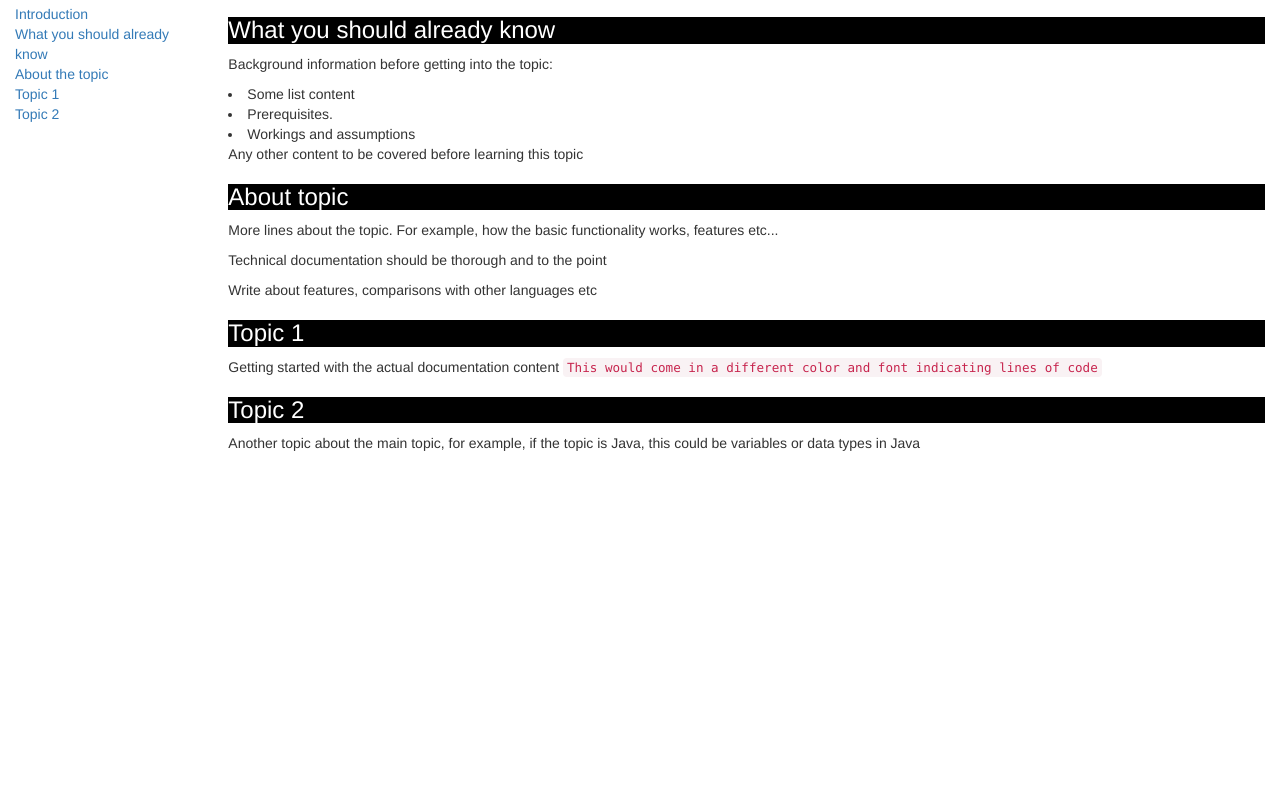
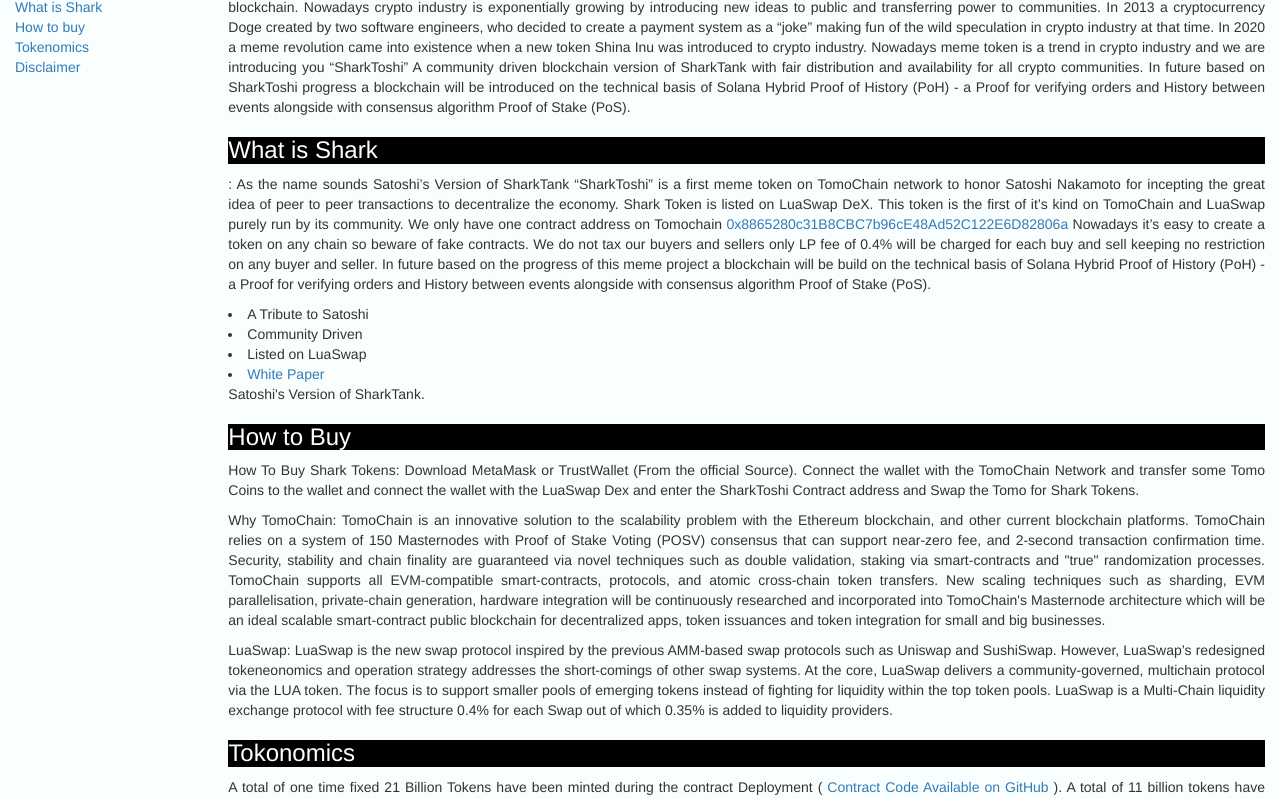
Before and after one commit to SharkChainorg/sharkchain.org, a plain HTML site: page index.html in a window 1280 px wide. Shown: the part 79-878 px from the top of the page. Before the commit the page ends 800 px from the top, so only its background shows below. Drawn offline with nearby package versions, Linux system fonts and the light colour scheme.

Commit message:
Update index.html

```diff
--- a/index.html
+++ b/index.html
@@ -1,31 +1,36 @@
 <html>
-<!--This example uses the default bootstrap stylesheet-->
- <meta name="viewport" content="width=device-width, initial-scale=1.0">
+<meta name="viewport" content="width=device-width, initial-scale=1.0">
+<head>
+<body style="background-color:#F9FFFF;">
+<title> SharkToshi </title>
+<link href="images/SharkLogo.png" rel="shortcut icon" type="image/x-icon">
+ <link href="images/SharkLogo.png" rel="apple-touch-icon">
+</head>
  <link rel="stylesheet" href="https://maxcdn.bootstrapcdn.com/bootstrap/3.3.7/css/bootstrap.min.css"
           integrity="sha384-BVYiiSIFeK1dGmJRAkycuHAHRg32OmUcww7on3RYdg4Va+PmSTsz/K68vbdEjh4u" crossorigin="anonymous">
-<!--provides a full-width container that can expand or collapse based on the size of viewport-->
+
 <div class="container-fluid">
     <div class="row">
         <div class="col-md-2 col-sm-12 col-xs-12">
             <nav id="navbar">
-                <h3>Technical Documentation</h3>
-                <!--content stacking for smaller screens-->
+                <h3>SharkToshi</h3>
+
                 <ul class="nav nav-pills nav-stacked">
-                 <!--internal linking to the respective sections-->
+
                     <a class="nav-link" href="#Introduction" rel="internal">
                         <li>Introduction</li>
                     </a>
-                    <a class="nav-link" href="#What_you_should_already_know" rel="internal">
-                        <li>What you should already know</li>
+                    <a class="nav-link" href="#What_is_Shark" rel="internal">
+                        <li>What is Shark</li>
                     </a>
-                    <a class="nav-link" href="#About_Topic" rel="internal">
-                        <li>About the topic</li>
+                    <a class="nav-link" href="#How_to_buy" rel="internal">
+                        <li>How to buy</li>
                     </a>
-                    <a class="nav-link" href="#Topic_1" rel="internal">
-                        <li>Topic 1</li>
+                    <a class="nav-link" href="#Tokenomics" rel="internal">
+                        <li>Tokenomics</li>
                     </a>
-                    <a class="nav-link" href="#Topic_2" rel="internal">
-                        <li>Topic 2</li>
+                    <a class="nav-link" href="#Disclaimer" rel="internal">
+                        <li>Disclaimer</li>
                     </a>
                  </ul>
             </nav>
@@ -33,51 +38,54 @@
         <div class="col-md-10 col-sm-12 col-xs-12">
             <main id="main-doc">
                 <section class="main-section" id="Introduction" >
-                 <!--basic styling for the headings, better practice to do the same in a css file as the styling is same for all headers-->
+
                     <h3 style = "background: black; color: white">Introduction</h3>
                     <article>
-                    <p>Some content about the main topic, for example Java documentation introduction about the language
+                    <p align = "justify">This Project presents a new meme token SharkToshi “Satoshi’s Version of SharkTank” A very simple idea how would Satoshi Nakamoto raise funds to develop a robust blockchain. Nowadays crypto industry is exponentially growing by introducing new ideas to public and transferring power to communities. In 2013 a cryptocurrency Doge created by two software engineers, who decided to create a payment system as a “joke” making fun of the wild speculation in crypto industry at that time. In 2020 a meme revolution came into existence when a new token Shina Inu was introduced to crypto industry. Nowadays meme token is a trend in crypto industry and we are introducing you “SharkToshi” A community driven blockchain version of SharkTank with fair distribution and availability for all crypto communities. In future based on SharkToshi progress a blockchain will be introduced on the technical basis of Solana Hybrid Proof of History (PoH) - a Proof for verifying orders and History between events alongside with consensus algorithm Proof of Stake (PoS).
                         </article>
                 </section>
-                <section class="main-section" id="What_you_should_already_know">
-                    <h3 style = "background: black; color: white">What you should already know</h3>
+                <section class="main-section" id="What_is_Shark">
+                    <h3 style = "background: black; color: white">What is Shark</h3>
                     <article>
-                        <p>Background information before getting into the topic:</p>
-<!--creating list using html-->
-                        <li>Some list content</li>
-                        <li>Prerequisites.</li>
-                        <li>Workings and assumptions</li>
-                        <p>Any other content to be covered before learning this topic</p>
+                        <p align = "justify">: As the name sounds Satoshi’s Version of SharkTank “SharkToshi” is a first meme token on TomoChain network to honor Satoshi Nakamoto for incepting the great idea of peer to peer transactions to decentralize the economy. Shark Token is listed on LuaSwap DeX. This token is the first of it’s kind on TomoChain and LuaSwap purely run by its community. We only have one contract address on Tomochain <a href="https://tomoscan.io/token/0x8865280c31B8CBC7b96cE48Ad52C122E6D82806a">0x8865280c31B8CBC7b96cE48Ad52C122E6D82806a</a> Nowadays it’s easy to create a token on any chain so beware of fake contracts. We do not tax our buyers and sellers only LP fee of 0.4% will be charged for each buy and sell keeping no restriction on any buyer and seller. In future based on the progress of this meme project a blockchain will be build on the technical basis of Solana Hybrid Proof of History (PoH) - a Proof for verifying orders and History between events alongside with consensus algorithm Proof of Stake (PoS).</p>
+
+                        <li>A Tribute to Satoshi</li>
+                        <li>Community Driven</li>
+                        <li>Listed on LuaSwap</li>
+						<li> <a href="https://github.com/SharkChain/SharkChain/blob/main/SharkToshi%20White%20Paper.pdf">White Paper</a></li>
+                        <p>Satoshi's Version of SharkTank.</p>
                         </artice>
                 </section>
-                <section class="main-section" id="About_Topic">
-                    <h3 style = "background: black; color: white">About topic</h3>
+                <section class="main-section" id="How_to_buy">
+                    <h3 style = "background: black; color: white">How to Buy</h3>
                     <article>
-                        <p>More lines about the topic. For example, how the basic functionality works, features etc...</p>
-                        <p>
-                        Technical documentation should be thorough and to the point
+                        <p align = "justify">How To Buy Shark Tokens: Download MetaMask or TrustWallet (From the official Source). Connect the wallet with the TomoChain Network and transfer some Tomo Coins to the wallet and connect the wallet with the LuaSwap Dex and enter the SharkToshi Contract address and Swap the Tomo for Shark Tokens. </p>
+                        <p align ="justify">Why TomoChain: TomoChain is an innovative solution to the scalability problem with the Ethereum blockchain, and other current blockchain platforms. TomoChain relies on a system of 150 Masternodes with Proof of Stake Voting (POSV) consensus that can support near-zero fee, and 2-second transaction confirmation time. Security, stability and chain finality are guaranteed via novel techniques such as double validation, staking via smart-contracts and "true" randomization processes. TomoChain supports all EVM-compatible smart-contracts, protocols, and atomic cross-chain token transfers. New scaling techniques such as sharding, EVM parallelisation, private-chain generation, hardware integration will be continuously researched and incorporated into TomoChain's Masternode architecture which will be an ideal scalable smart-contract public blockchain for decentralized apps, token issuances and token integration for small and big businesses.
                         </p>
-                        <p>
-                        Write about features, comparisons with other languages etc
+                        <p align = "justify">
+                        LuaSwap: LuaSwap is the new swap protocol inspired by the previous AMM-based swap protocols such as Uniswap and SushiSwap. However, LuaSwap’s redesigned tokeneonomics and operation strategy addresses the short-comings of other swap systems. At the core, LuaSwap delivers a community-governed, multichain protocol via the LUA token. The focus is to support smaller pools of emerging tokens instead of fighting for liquidity within the top token pools. LuaSwap is a Multi-Chain liquidity exchange protocol with fee structure 0.4% for each Swap out of which 0.35% is added to liquidity providers.
                         </p>
                     </article>
                 </section>
-                <section class="main-section" id="Topic_1">
-                    <h3 style = "background: black; color: white">Topic 1</h3>
-                    <article>
-                        Getting started with the actual documentation content
-                        <code>This would come in a different color and font indicating lines of code
-                        </code>
+                <section class="main-section" id="Tokonomics">
+                    <h3 style = "background: black; color: white">Tokonomics</h3>
+                    <article Align ="justify">
+                       A total of one time fixed  21 Billion Tokens have been minted during the contract Deployment ( <a href="https://github.com/SharkChain/SharkChain">Contract Code Available on GitHub</a> ). A total of 11 billion tokens have been burned, 9 billion locked in LuaSwap Liquidity Pool and 1 Billion tokens have been kept for Airdrop,Marketing,Advertising etc. Initially the tokens were Airdropped to Tomo and Lua  holders with some restrictions and now the tokens will be airdropped via CoinMarketCap Company after the listing of Sharktoshi token on CMC.
+
                     </article>
                 </section>
-                <section class="main-section" id="Topic_2">
-                    <h3 style = "background: black; color: white">Topic 2</h3>
-                    <p>
-Another topic about the main topic, for example, if the topic is Java, this could be variables or data types in Java
+                <section class="main-section" id="Disclaimer">
+                    <h3 style = "background: black; color: white">Disclaimer</h3>
+                    <p align = "justify" >
+Nothing on this Website is an offer to sell, or the solicitation of an offer to buy, any tokens. SharkToshi is publishing this White Paper solely to receive feedback and comments from the public. Nothing in this White Paper should be treated or read as a guarantee or promise of how SoharkToshi business or the tokens will develop or of the utility or value of the tokens. This White Paper outlines current plans, which could change at its discretion, and the success of which will depend on many factors outside SharkToshi’s control, including market-based factors and factors within the data and cryptocurrency industries, among others. Any statements about future events are based solely on SharkToshi’s analysis of the issues described in this White Paper. That analysis may prove to be incorrect. <br>Note
+:SharkToshi is NOT affiliated with any organization, TV Show etc. or Whatsoever.
+
                     </p>
                 </section>
             </main>
         </div>
     </div>
 </div>
+
+</body>
 </html>
```
